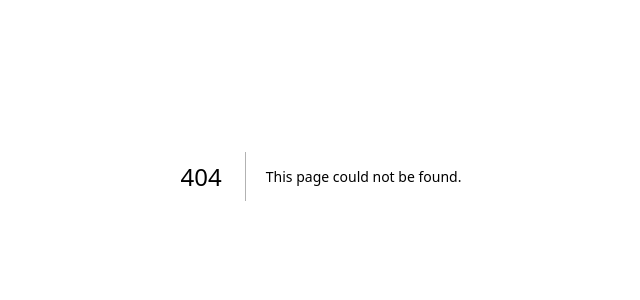
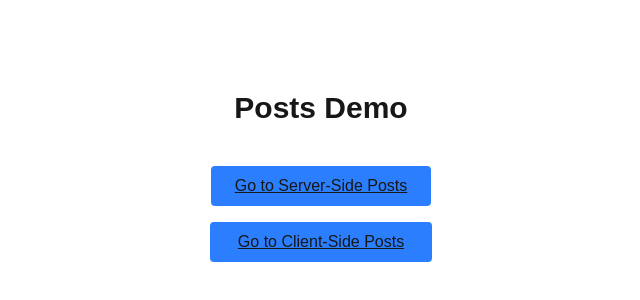
Before and after one commit to yilmazcite/nextjs-auth-demo, a Next.js app: page /posts in a window 1280 px wide. Before the commit this address had no page. Shown: the part 224-524 px from the top of the page, without its empty margins (319-959 px from the left). Built offline with nearby package versions, Linux system fonts and the light colour scheme.

Commit message:
feat: create main layout for posts page to navigate to server side posts and client side posts

```diff
--- /dev/null
+++ b/src/app/posts/page.tsx
@@ -0,0 +1,23 @@
+import Link from 'next/link'
+
+export default function PostsIndex() {
+  return (
+    <div className="flex flex-col items-center justify-center min-h-screen gap-4">
+      <h1 className="text-3xl font-bold mb-6">Posts Demo</h1>
+
+      <Link
+        href="/posts/server-side-posts"
+        className="p-2 px-6 bg-blue-500 underline rounded cursor-pointer"
+      >
+        Go to Server-Side Posts
+      </Link>
+
+      <Link
+        href="/posts/client-side-posts"
+        className="p-2 px-7 bg-blue-500 underline rounded cursor-pointer"
+      >
+        Go to Client-Side Posts
+      </Link>
+    </div>
+  )
+}
```
